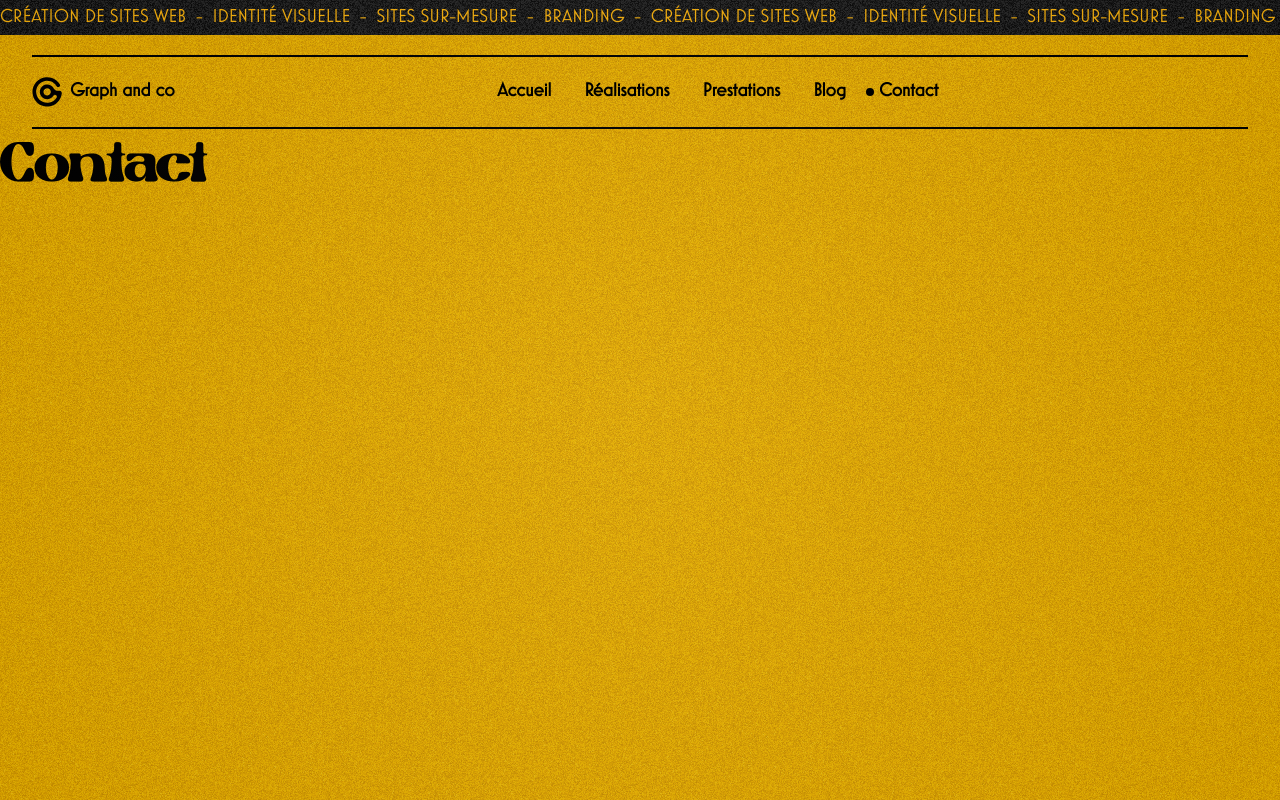
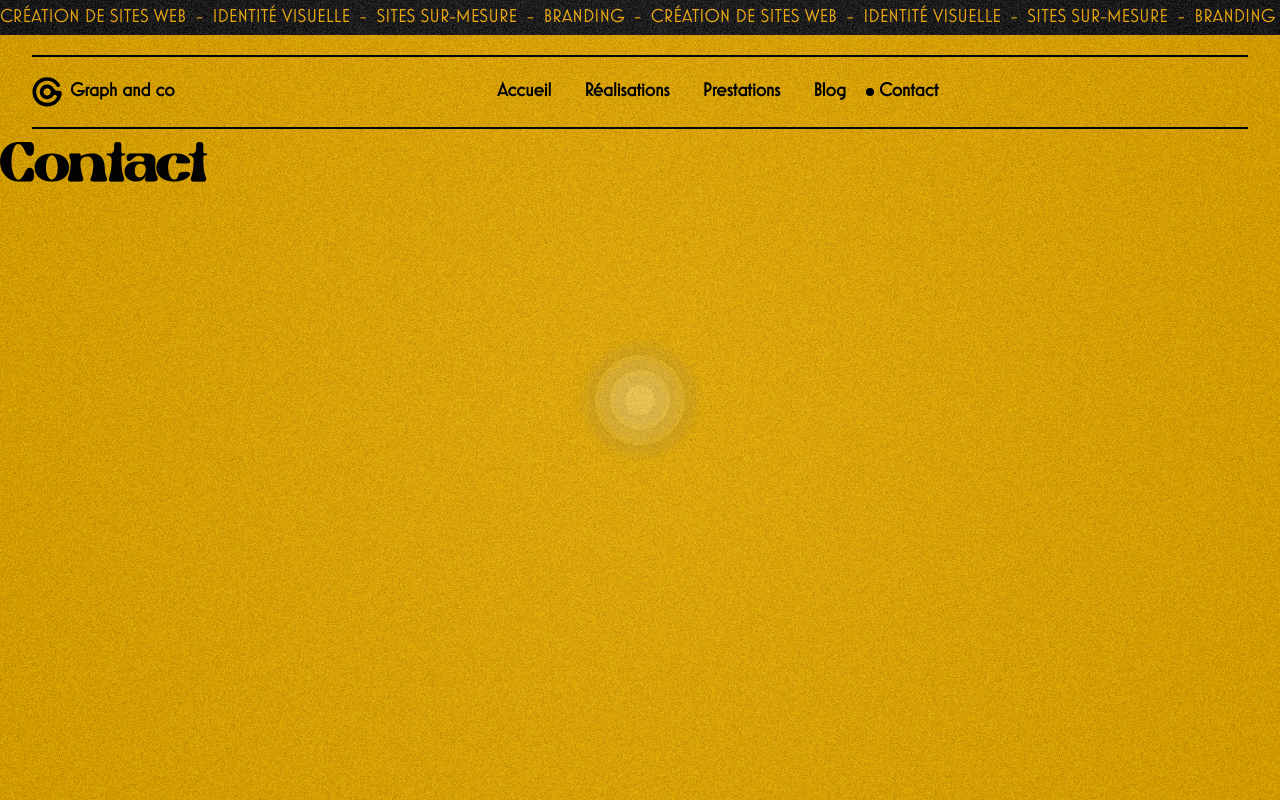
Before and after one commit to Graphandco/next13-sanity, a Next.js app: page /contact in a window 1280 px wide. Shown: the top 800 px of the page. Built offline with nearby package versions, Linux system fonts and the light colour scheme.

Commit message:
Custom cursor

```diff
--- a/src/app/(user)/globals.scss
+++ b/src/app/(user)/globals.scss
@@ -225,3 +225,32 @@ body {
 //     -webkit-text-fill-color: transparent;
 //     animation: font-gradient 2s linear infinite;
 // }
+
+.circle {
+    position: fixed;
+    transform: translate(-50%, -50%);
+    top: 0;
+    left: 0;
+    pointer-events: none;
+    background-color: rgba(255, 255, 255, 0.1);
+    // border: 1px solid white;
+    border-radius: 50%;
+    z-index: 99;
+    box-shadow: 0px 0px 9px 12px rgb(0 0 0 / 7%),
+        0px 0px 9px 12px rgb(255 255 255 / 7%);
+}
+
+.circle.sm {
+    width: 30px;
+    height: 30px;
+}
+
+.circle.md {
+    width: 60px;
+    height: 60px;
+}
+
+.circle.lg {
+    width: 90px;
+    height: 90px;
+}
--- a/src/app/(user)/layout.js
+++ b/src/app/(user)/layout.js
@@ -1,5 +1,9 @@
+"use client";
 import Header from "@/components/header/Header";
 import "./globals.scss";
+import { gsap } from "gsap";
+import Cursor from "@/components/Cursor";
+import { useEffect, useRef } from "react";
 // import { Inter } from "next/font/google";
 
 // const inter = Inter({ subsets: ["latin"] });
@@ -10,10 +14,41 @@ export const metadata = {
 };
 
 export default function RootLayout({ children }) {
+    const circleRefs = useRef([]);
+
+    // reset on re-renders
+    circleRefs.current = [];
+
+    useEffect(() => {
+        const { innerWidth, innerHeight } = window;
+        circleRefs.current.forEach((ref) =>
+            ref.moveTo(innerWidth / 2, innerHeight / 2)
+        );
+
+        const onMove = ({ clientX, clientY }) => {
+            circleRefs.current.forEach((ref) => ref.moveTo(clientX, clientY));
+        };
+
+        window.addEventListener("pointermove", onMove);
+
+        return () => window.removeEventListener("pointermove", onMove);
+    }, []);
+
+    const addCircleRef = (ref) => {
+        if (ref) {
+            circleRefs.current.push(ref);
+        }
+    };
+
     return (
         <html lang="en">
             {/* <body className={inter.className}> */}
             <body>
+                <div className="cursors hidden md:flex">
+                    <Cursor size="sm" ref={addCircleRef} delay={0} />
+                    <Cursor size="md" ref={addCircleRef} delay={0.1} />
+                    <Cursor size="lg" ref={addCircleRef} delay={0.2} />
+                </div>
                 <Header />
                 <main>{children}</main>
             </body>
--- /dev/null
+++ b/src/components/Cursor.js
@@ -0,0 +1,30 @@
+"use client";
+import {
+    useEffect,
+    useRef,
+    useState,
+    useImperativeHandle,
+    forwardRef,
+} from "react";
+import { gsap } from "gsap";
+
+const Cursor = forwardRef(({ size, delay }, ref) => {
+    const el = useRef();
+
+    useImperativeHandle(
+        ref,
+        () => {
+            // return our API
+            return {
+                moveTo(x, y) {
+                    gsap.to(el.current, { x, y, delay });
+                },
+            };
+        },
+        [delay]
+    );
+
+    return <div className={`circle ${size}`} ref={el}></div>;
+});
+
+export default Cursor;
--- a/src/components/SplitText.js
+++ b/src/components/SplitText.js
@@ -2,7 +2,7 @@ const SplitText = ({ text }) => {
     return (
         <>
             {text.split("").map(function (char, index) {
-                let style = { "animation-delay": 0.5 + index / 10 + "s" };
+                let style = { animationDelay: 0.5 + index / 10 + "s" };
                 return (
                     <span aria-hidden="true" key={index} style={style}>
                         {char}
--- a/src/components/blog/BlogCard.js
+++ b/src/components/blog/BlogCard.js
@@ -6,7 +6,7 @@ import ClientSideRoute from "../ClientSideRoute";
 
 const BlogCard = ({ post }) => {
     // console.log(urlForImage(post.mainImage).url);
-    console.log(post);
+    // console.log(post);
     return (
         <div className=" bg-slate-800 rounded-box mx-2 flex w-96 max-w-full flex-shrink-0 flex-col justify-center gap-4 p-4 shadow-xl">
             <figure className="relative">
--- a/src/components/homepage/Competences.js
+++ b/src/components/homepage/Competences.js
@@ -42,6 +42,7 @@ const Competences = ({ unBonSiteWeb, competences }) => {
                             width={400}
                             height={400}
                             alt="Site Logo"
+                            priority={true}
                         />
                     </div>
                 </div>
@@ -59,7 +60,7 @@ const Competences = ({ unBonSiteWeb, competences }) => {
                 <svg xmlns="http://www.w3.org/2000/svg" viewBox="0 0 1440 320">
                     <path
                         fill="#ffffff"
-                        fill-opacity="1"
+                        fillOpacity="1"
                         d="M0,160L0,32L180,32L180,160L360,160L360,256L540,256L540,128L720,128L720,224L900,224L900,320L1080,320L1080,128L1260,128L1260,96L1440,96L1440,320L1260,320L1260,320L1080,320L1080,320L900,320L900,320L720,320L720,320L540,320L540,320L360,320L360,320L180,320L180,320L0,320L0,320Z"
                     ></path>
                 </svg>
```
